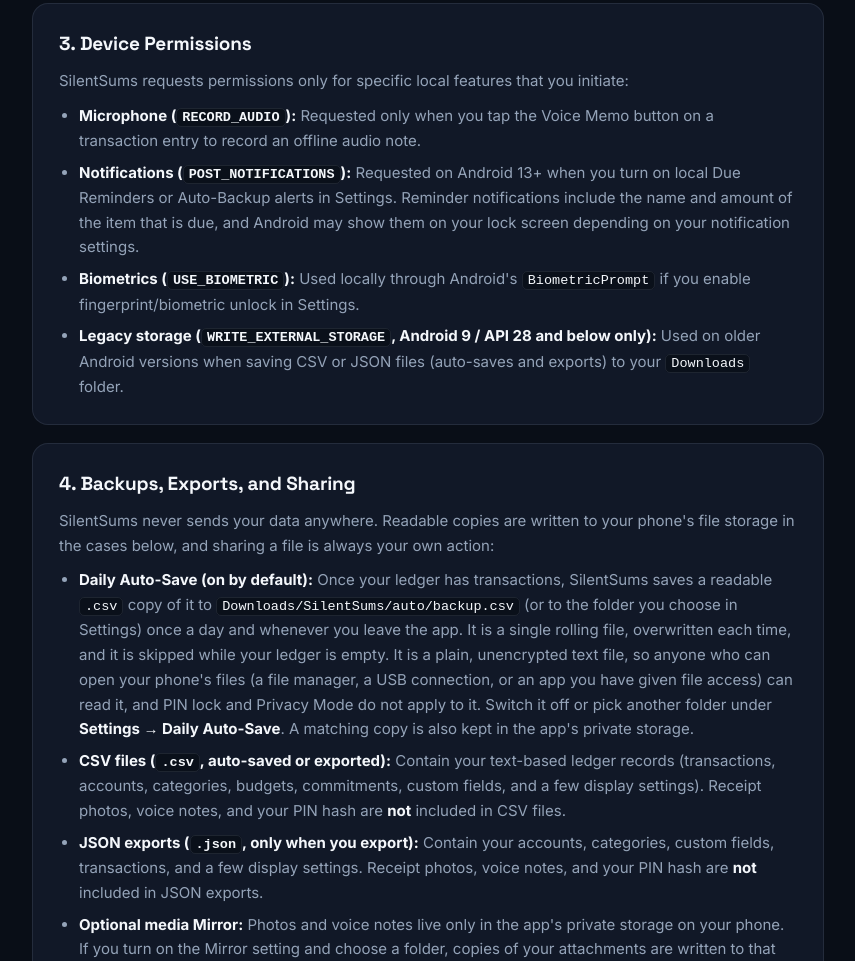
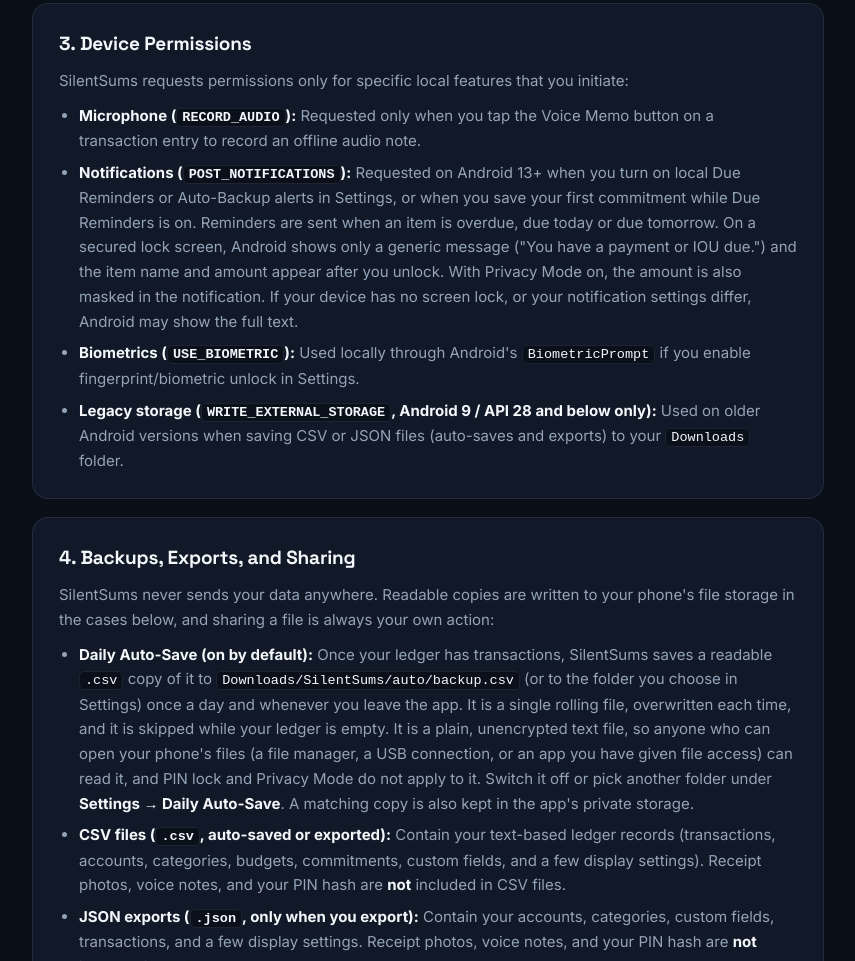
Before and after one commit to V-Poovarasan-Github/Silent-Sums, a plain HTML site: page privacy.html in a window 1280 px wide. Shown: the part 1347-2308 px from the top of the page, without its empty margins (212-1067 px from the left). Drawn offline with Linux system fonts and the light colour scheme.

Commit message:
docs: correct reminder-notification and permission wording to match v1.1 code
Lock screen now shows a generic message; amount masked with Privacy Mode;
permission also asked at first commitment save when Due Reminders is on.

Co-Authored-By: Claude Sonnet 5.5 <noreply@anthropic.com>
Claude-Session: https://claude.ai/code/session_01B2X8icKkiJE8JJX4JreqoX

```diff
--- a/privacy.html
+++ b/privacy.html
@@ -154,7 +154,7 @@
     <p>SilentSums requests permissions only for specific local features that you initiate:</p>
     <ul>
       <li><b>Microphone (<code>RECORD_AUDIO</code>):</b> Requested only when you tap the Voice Memo button on a transaction entry to record an offline audio note.</li>
-      <li><b>Notifications (<code>POST_NOTIFICATIONS</code>):</b> Requested on Android 13+ when you turn on local Due Reminders or Auto-Backup alerts in Settings. Reminder notifications include the name and amount of the item that is due, and Android may show them on your lock screen depending on your notification settings.</li>
+      <li><b>Notifications (<code>POST_NOTIFICATIONS</code>):</b> Requested on Android 13+ when you turn on local Due Reminders or Auto-Backup alerts in Settings, or when you save your first commitment while Due Reminders is on. Reminders are sent when an item is overdue, due today or due tomorrow. On a secured lock screen, Android shows only a generic message ("You have a payment or IOU due.") and the item name and amount appear after you unlock. With Privacy Mode on, the amount is also masked in the notification. If your device has no screen lock, or your notification settings differ, Android may show the full text.</li>
       <li><b>Biometrics (<code>USE_BIOMETRIC</code>):</b> Used locally through Android's <code>BiometricPrompt</code> if you enable fingerprint/biometric unlock in Settings.</li>
       <li><b>Legacy storage (<code>WRITE_EXTERNAL_STORAGE</code>, Android 9 / API 28 and below only):</b> Used on older Android versions when saving CSV or JSON files (auto-saves and exports) to your <code>Downloads</code> folder.</li>
     </ul>
```
Also changed, not shown: 2 other files.
